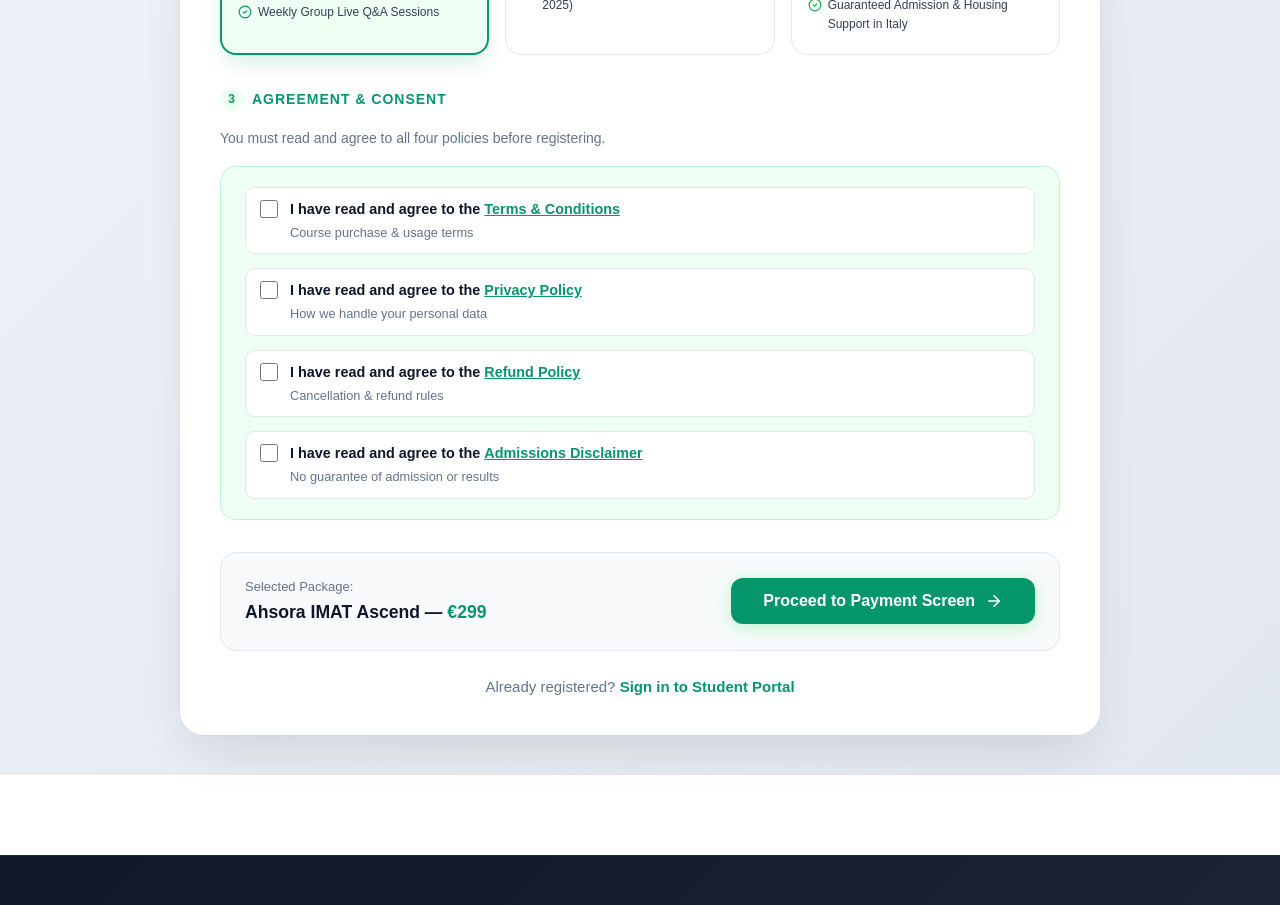
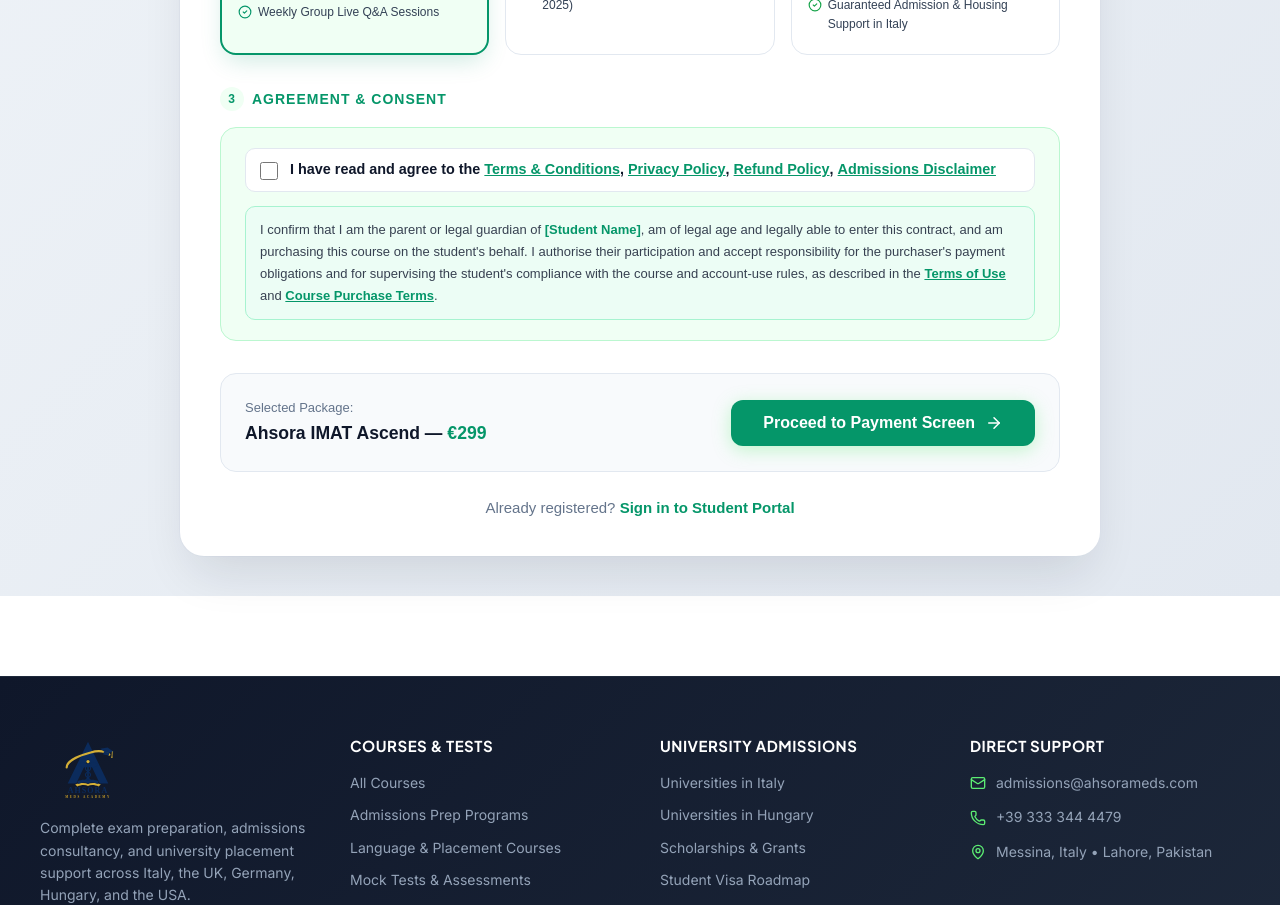
Before and after one commit to ch-muaz-kamboh/Ahsoraa-med-academy, a Next.js app: page /register in a window 1280 px wide. Shown: the part 840-1745 px from the top of the page. Built offline with nearby package versions, Linux system fonts and the light colour scheme; no server answers; the database is empty; a web font is replaced by a local one.

Commit message:
Replace 4 agreement checkboxes with single checkbox + guardian confirmation paragraph

```diff
--- a/src/app/(auth)/register/page.tsx
+++ b/src/app/(auth)/register/page.tsx
@@ -40,15 +40,10 @@ export default function RegisterPage() {
   const [loading, setLoading] = useState(false);
   const [error, setError] = useState<string | null>(null);
 
-  // Agreement checkboxes
-  const [agreements, setAgreements] = useState({
-    terms: false,
-    privacy: false,
-    refund: false,
-    admissions: false,
-  });
+  // Agreement checkbox
+  const [agreed, setAgreed] = useState(false);
 
-  const allAgreed = Object.values(agreements).every(Boolean);
+  const allAgreed = agreed;
 
   const selectedPkg: CoursePackage = getPackageByIdOrName(formData.selectedPackage);
 
@@ -59,7 +54,7 @@ export default function RegisterPage() {
       return;
     }
     if (!allAgreed) {
-      setError('Please agree to all policies (Terms & Conditions, Privacy Policy, Refund Policy, and Admissions Disclaimer) before proceeding.');
+      setError('Please agree to the Terms & Conditions, Privacy Policy, Refund Policy, and Admissions Disclaimer before proceeding.');
       return;
     }
 
@@ -629,14 +624,11 @@ export default function RegisterPage() {
                 </span>
                 Agreement &amp; Consent
               </div>
-              <p style={{ color: '#64748B', fontSize: '0.875rem', marginBottom: '16px' }}>
-                You must read and agree to all four policies before registering.
-              </p>
 
               <div
                 style={{
                   backgroundColor: '#F0FFF4',
-                  border: '1px solid #BBF7D0',
+                  border: `1px solid ${agreed ? '#6EE7B7' : '#BBF7D0'}`,
                   borderRadius: '16px',
                   padding: '20px 24px',
                   display: 'flex',
@@ -644,15 +636,9 @@ export default function RegisterPage() {
                   gap: '14px',
                 }}
               >
-                {([
-                  { key: 'terms' as const,      label: 'Terms & Conditions',    href: '/terms',                 desc: 'Course purchase & usage terms' },
-                  { key: 'privacy' as const,    label: 'Privacy Policy',        href: '/privacy',               desc: 'How we handle your personal data' },
-                  { key: 'refund' as const,     label: 'Refund Policy',         href: '/refund-policy',         desc: 'Cancellation & refund rules' },
-                  { key: 'admissions' as const, label: 'Admissions Disclaimer', href: '/admissions-disclaimer', desc: 'No guarantee of admission or results' },
-                ] as const).map(({ key, label, href, desc }) => (
+                {/* Single combined checkbox */}
                 <label
-                    key={key}
-                    htmlFor={`agree-${key}`}
+                  htmlFor="agree-all"
                   style={{
                     display: 'flex',
                     alignItems: 'flex-start',
@@ -660,42 +646,82 @@ export default function RegisterPage() {
                     cursor: 'pointer',
                     padding: '10px 14px',
                     borderRadius: '10px',
-                      backgroundColor: agreements[key] ? 'rgba(5,150,105,0.07)' : '#FFFFFF',
-                      border: `1px solid ${agreements[key] ? '#6EE7B7' : '#E2E8F0'}`,
+                    backgroundColor: agreed ? 'rgba(5,150,105,0.07)' : '#FFFFFF',
+                    border: `1px solid ${agreed ? '#6EE7B7' : '#E2E8F0'}`,
                     transition: 'all 0.15s ease',
                   }}
                 >
                   <input
-                      id={`agree-${key}`}
+                    id="agree-all"
                     type="checkbox"
-                      checked={agreements[key]}
-                      onChange={(e) => setAgreements({ ...agreements, [key]: e.target.checked })}
+                    checked={agreed}
+                    onChange={(e) => setAgreed(e.target.checked)}
                     style={{
                       width: '18px',
                       height: '18px',
                       accentColor: '#059669',
                       flexShrink: 0,
-                        marginTop: '2px',
+                      marginTop: '3px',
                       cursor: 'pointer',
                     }}
                   />
-                    <div>
-                      <div style={{ fontSize: '0.9rem', fontWeight: 700, color: '#0F172A' }}>
+                  <div style={{ fontSize: '0.9rem', fontWeight: 600, color: '#0F172A', lineHeight: '1.5' }}>
                     I have read and agree to the{' '}
-                        <a
-                          href={href}
-                          target="_blank"
-                          rel="noopener noreferrer"
-                          style={{ color: '#059669', textDecoration: 'underline', fontWeight: 800 }}
-                          onClick={(e) => e.stopPropagation()}
-                        >
-                          {label}
+                    <a href="/terms" target="_blank" rel="noopener noreferrer"
+                      style={{ color: '#059669', textDecoration: 'underline', fontWeight: 700 }}
+                      onClick={(e) => e.stopPropagation()}>
+                      Terms &amp; Conditions
+                    </a>
+                    ,{' '}
+                    <a href="/privacy" target="_blank" rel="noopener noreferrer"
+                      style={{ color: '#059669', textDecoration: 'underline', fontWeight: 700 }}
+                      onClick={(e) => e.stopPropagation()}>
+                      Privacy Policy
+                    </a>
+                    ,{' '}
+                    <a href="/refund-policy" target="_blank" rel="noopener noreferrer"
+                      style={{ color: '#059669', textDecoration: 'underline', fontWeight: 700 }}
+                      onClick={(e) => e.stopPropagation()}>
+                      Refund Policy
+                    </a>
+                    ,{' '}
+                    <a href="/admissions-disclaimer" target="_blank" rel="noopener noreferrer"
+                      style={{ color: '#059669', textDecoration: 'underline', fontWeight: 700 }}
+                      onClick={(e) => e.stopPropagation()}>
+                      Admissions Disclaimer
                     </a>
                   </div>
-                      <div style={{ fontSize: '0.8rem', color: '#64748B', marginTop: '2px' }}>{desc}</div>
+                </label>
+
+                {/* Guardian / legal confirmation paragraph */}
+                <div
+                  style={{
+                    fontSize: '0.8125rem',
+                    color: '#374151',
+                    lineHeight: '1.7',
+                    padding: '12px 14px',
+                    backgroundColor: '#ECFDF5',
+                    borderRadius: '10px',
+                    border: '1px solid #A7F3D0',
+                  }}
+                >
+                  I confirm that I am the parent or legal guardian of{' '}
+                  <strong style={{ color: '#059669' }}>
+                    {formData.firstName || formData.lastName
+                      ? `${formData.firstName} ${formData.lastName}`.trim()
+                      : '[Student Name]'}
+                  </strong>
+                  , am of legal age and legally able to enter this contract, and am purchasing this course on the student&apos;s behalf. I authorise their participation and accept responsibility for the purchaser&apos;s payment obligations and for supervising the student&apos;s compliance with the course and account-use rules, as described in the{' '}
+                  <a href="/terms" target="_blank" rel="noopener noreferrer"
+                    style={{ color: '#059669', textDecoration: 'underline', fontWeight: 600 }}>
+                    Terms of Use
+                  </a>{' '}and{' '}
+                  <a href="/terms#course-purchase" target="_blank" rel="noopener noreferrer"
+                    style={{ color: '#059669', textDecoration: 'underline', fontWeight: 600 }}>
+                    Course Purchase Terms
+                  </a>
+                  .
                 </div>
-                  </label>
-                ))}
               </div>
             </div>
             <div
```
Lines whose indentation alone changed are shown as unchanged.
